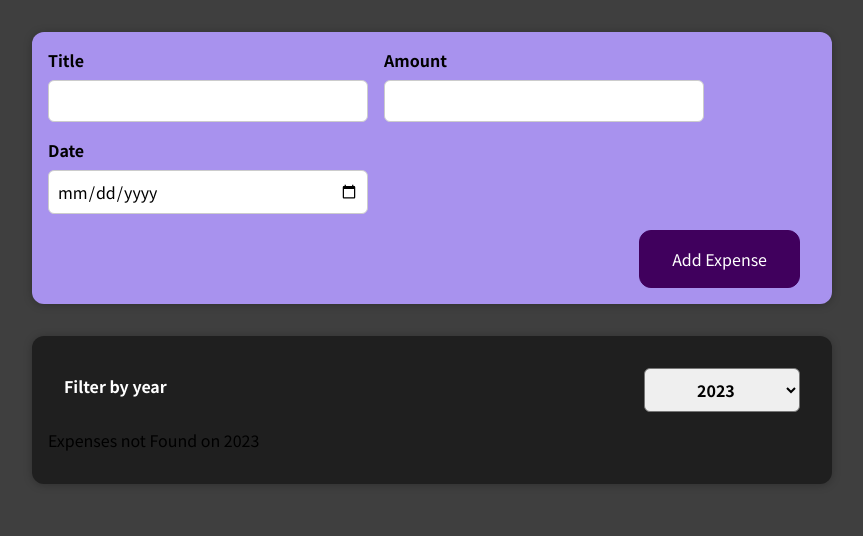
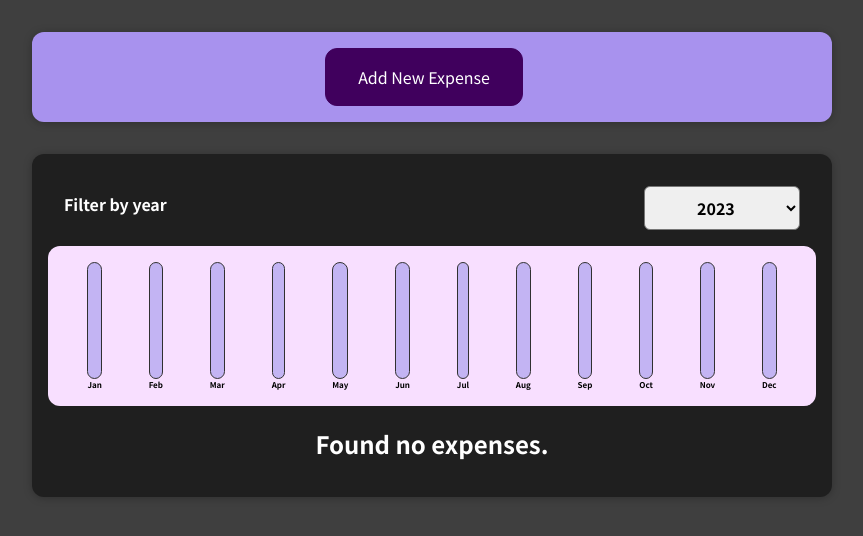
Before and after one commit to NiloyanSellathurai02/React-Learning-Course, a React (Create React App) app: page / in a window 1280 px wide. Before the commit this address had no page. Shown: the top 536 px of the page, without its empty margins (208-1071 px from the left). Built offline with nearby package versions, Linux system fonts and the light colour scheme.

Commit message:
Final deployment

```diff
--- /dev/null
+++ b/src/components/Chart/Chart.css
@@ -0,0 +1,9 @@
+.chart {
+  padding: 1rem;
+  border-radius: 12px;
+  background-color: #f8dfff;
+  text-align: center;
+  display: flex;
+  justify-content: space-around;
+  height: 10rem;
+}
--- /dev/null
+++ b/src/components/Chart/Chart.js
@@ -0,0 +1,23 @@
+import React from "react";
+
+import Chartbar from "./ChartBar";
+import "./Chart.css";
+
+const Chart = (props) => {
+  const dataPointValues = props.dataPoints.map((dataPoint) => dataPoint.value);
+  const totalMaximum = Math.max(...dataPointValues);
+
+  return (
+    <div className="chart">
+      {props.dataPoints.map((dataPoint) => (
+        <Chartbar
+          key={dataPoint.label}
+          value={dataPoint.value}
+          maxValue={totalMaximum}
+          label={dataPoint.label}
+        />
+      ))}
+    </div>
+  );
+};
+export default Chart;
--- /dev/null
+++ b/src/components/Chart/ChartBar.css
@@ -0,0 +1,30 @@
+.chart-bar {
+  height: 100%;
+  display: flex;
+  flex-direction: column;
+  align-items: center;
+}
+
+.chart-bar__inner {
+  height: 100%;
+  width: 100%;
+  border: 1px solid #313131;
+  border-radius: 12px;
+  background-color: #c3b4f3;
+  overflow: hidden;
+  display: flex;
+  flex-direction: column;
+  justify-content: flex-end;
+}
+
+.chart-bar__fill {
+  background-color: #4826b9;
+  width: 100%;
+  transition: all 0.3s ease-out;
+}
+
+.chart-bar__label {
+  font-weight: bold;
+  font-size: 0.5rem;
+  text-align: center;
+}
--- /dev/null
+++ b/src/components/Chart/ChartBar.js
@@ -0,0 +1,24 @@
+import React from "react";
+
+import "./ChartBar.css";
+
+const ChartBar = (props) => {
+  let barFillHeight = "0%";
+
+  if (props.maxValue > 0) {
+    barFillHeight = Math.round((props.value / props.maxValue) * 100) + "%";
+  }
+  return (
+    <div className="chart-bar">
+      <div className="chart-bar__inner">
+        <div
+          className="chart-bar__fill"
+          style={{ height: barFillHeight }}
+        ></div>
+      </div>
+      <div className="chart-bar__label">{props.label}</div>
+    </div>
+  );
+};
+
+export default ChartBar;
--- a/src/components/Expenses/ExpenseItem.js
+++ b/src/components/Expenses/ExpenseItem.js
@@ -7,6 +7,7 @@
 
 const ExpenseItem = (props) => {
   return (
+    <li>
       <Card className="expense-item">
         <ExpenseDate date={props.date} />
         <div className="expense-item__description">
@@ -14,6 +15,7 @@
           <div className="expense-item__price">€{props.amount}</div>
         </div>
       </Card>
+    </li>
   );
 };
 
--- a/src/components/Expenses/Expenses.js
+++ b/src/components/Expenses/Expenses.js
@@ -1,9 +1,10 @@
 import React, { useState } from "react";
 
-import ExpenseItem from "./ExpenseItem";
 import "./Expenses.css";
 import Card from "../UI/Card";
 import ExpensesFilter from "./ExpensesFilter";
+import ExpensesList from "./ExpensesList";
+import ExpensesChart from "./ExpensesChart";
 
 const Expenses = (props) => {
   const [filteredYear, setFilteredYear] = useState("2023");
@@ -15,19 +16,6 @@
     return expense.date.getFullYear().toString() === filteredYear;
   });
 
-  let expensesContent = <p>Expenses not Found on {filteredYear}</p>;
-
-  if (filteredExpenses.length > 0) {
-    expensesContent = filteredExpenses.map((expense) => (
-      <ExpenseItem
-        key={expense.id}
-        title={expense.title}
-        amount={expense.amount}
-        date={expense.date}
-      />
-    ));
-  }
-
   return (
     <div>
       <Card className="expenses">
@@ -35,7 +23,8 @@
           selected={filteredYear}
           onChangeFilter={filterChangeHandler}
         />
-        {expensesContent}
+        <ExpensesChart expenses={filteredExpenses} />
+        <ExpensesList items={filteredExpenses} />
       </Card>
     </div>
   );
--- /dev/null
+++ b/src/components/Expenses/ExpensesChart.js
@@ -0,0 +1,28 @@
+import React from "react";
+import Chart from "../Chart/Chart";
+
+const ExpensesChart = (props) => {
+  const chartDataPoints = [
+    { label: "Jan", value: 0 },
+    { label: "Feb", value: 0 },
+    { label: "Mar", value: 0 },
+    { label: "Apr", value: 0 },
+    { label: "May", value: 0 },
+    { label: "Jun", value: 0 },
+    { label: "Jul", value: 0 },
+    { label: "Aug", value: 0 },
+    { label: "Sep", value: 0 },
+    { label: "Oct", value: 0 },
+    { label: "Nov", value: 0 },
+    { label: "Dec", value: 0 },
+  ];
+
+  for (const expense of props.expenses) {
+    const expenseMonth = expense.date.getMonth();
+    chartDataPoints[expenseMonth].value += expense.amount;
+  }
+
+  return <Chart dataPoints={chartDataPoints} />;
+};
+
+export default ExpensesChart;
--- /dev/null
+++ b/src/components/Expenses/ExpensesList.css
@@ -0,0 +1,9 @@
+.expenses-list {
+  list-style: none;
+  padding: 0;
+}
+
+.expenses-list__fallback {
+  color: white;
+  text-align: center;
+}
--- /dev/null
+++ b/src/components/Expenses/ExpensesList.js
@@ -0,0 +1,24 @@
+import "./ExpensesList.css";
+
+import ExpenseItem from "./ExpenseItem";
+
+const ExpensesList = (props) => {
+  if (props.items.length === 0) {
+    return <h2 className="expenses-list__fallback">Found no expenses.</h2>;
+  }
+
+  return (
+    <ul className="expenses-list">
+      {props.items.map((expense) => (
+        <ExpenseItem
+          key={expense.id}
+          title={expense.title}
+          amount={expense.amount}
+          date={expense.date}
+        />
+      ))}
+    </ul>
+  );
+};
+
+export default ExpensesList;
--- a/src/components/NewExpense/ExpenseForm.js
+++ b/src/components/NewExpense/ExpenseForm.js
@@ -41,13 +41,13 @@
   };
   const submitHandler = (event) => {
     event.preventDefault();
-    const enteredData = {
+    const expenseData = {
       title: enteredTitle,
-      amount: enteredAmount,
+      amount: +enteredAmount,
       date: new Date(enteredDate),
     };
 
-    props.onSaveExpenseData(enteredData);
+    props.onSaveExpenseData(expenseData);
 
     setEnteredTitle("");
     setEnteredAmount("");
@@ -87,6 +87,9 @@
         </div>
       </div>
       <div className="new-expense__actions">
+        <button type="button" onClick={props.onCancel}>
+          Cancel
+        </button>
         <button type="submit">Add Expense</button>
       </div>
     </form>
--- a/src/components/NewExpense/NewExpense.js
+++ b/src/components/NewExpense/NewExpense.js
@@ -1,8 +1,10 @@
-import React from "react";
+import React, { useState } from "react";
 
 import "./NewExpense.css";
 import ExpenseForm from "./ExpenseForm";
+
 const NewExpense = (props) => {
+  const [isEditing, setIsEditing] = useState(false);
   const saveExpenseDataHandler = (enteredExpenseData) => {
     const expenseData = {
       ...enteredExpenseData,
@@ -10,10 +12,27 @@
     };
 
     props.onAddExpense(expenseData);
+    setIsEditing(false);
+  };
+
+  const startEditingHandler = () => {
+    setIsEditing(true);
+  };
+
+  const stopEditingHandler = () => {
+    setIsEditing(false);
   };
   return (
     <div className="new-expense">
-      <ExpenseForm onSaveExpenseData={saveExpenseDataHandler} />
+      {!isEditing && (
+        <button onClick={startEditingHandler}>Add New Expense</button>
+      )}
+      {isEditing && (
+        <ExpenseForm
+          onSaveExpenseData={saveExpenseDataHandler}
+          onCancel={stopEditingHandler}
+        />
+      )}
     </div>
   );
 };
```
Lines whose indentation alone changed are shown as unchanged.
